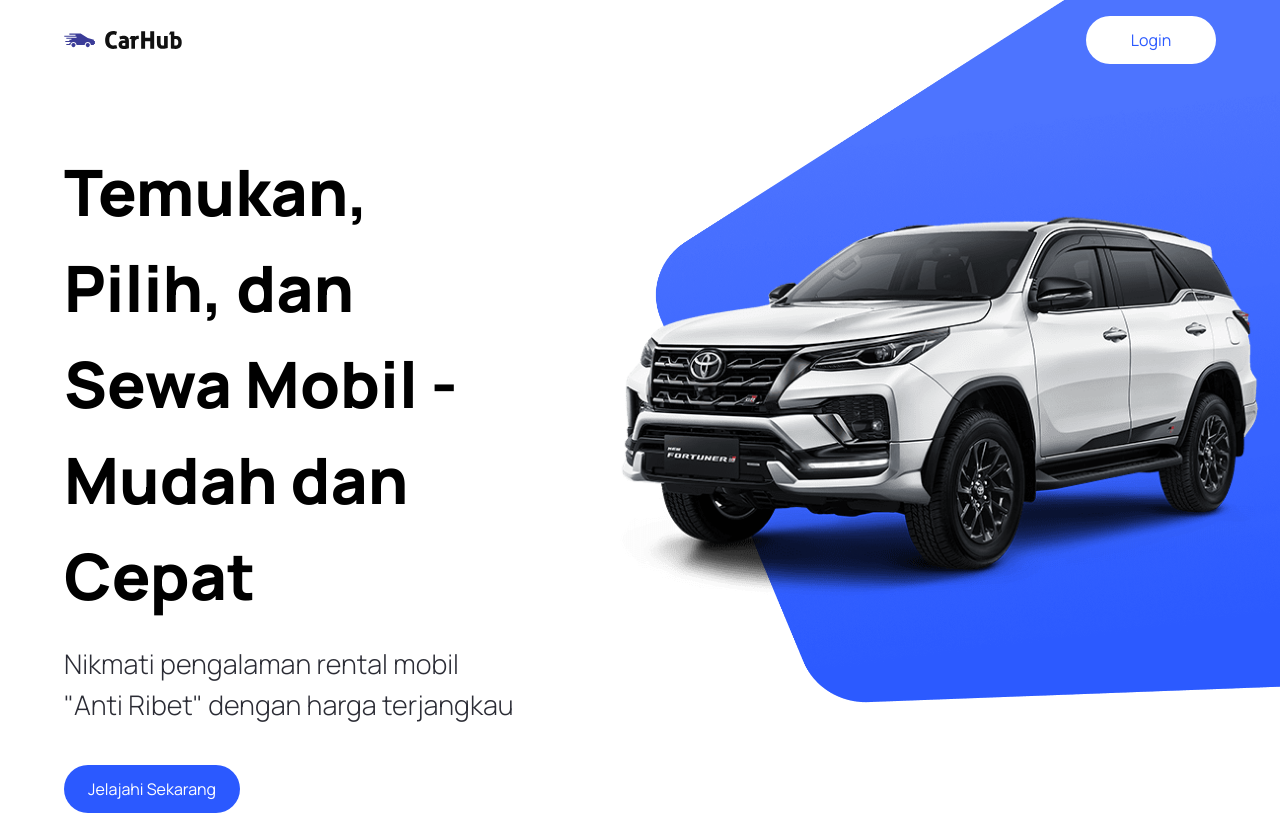
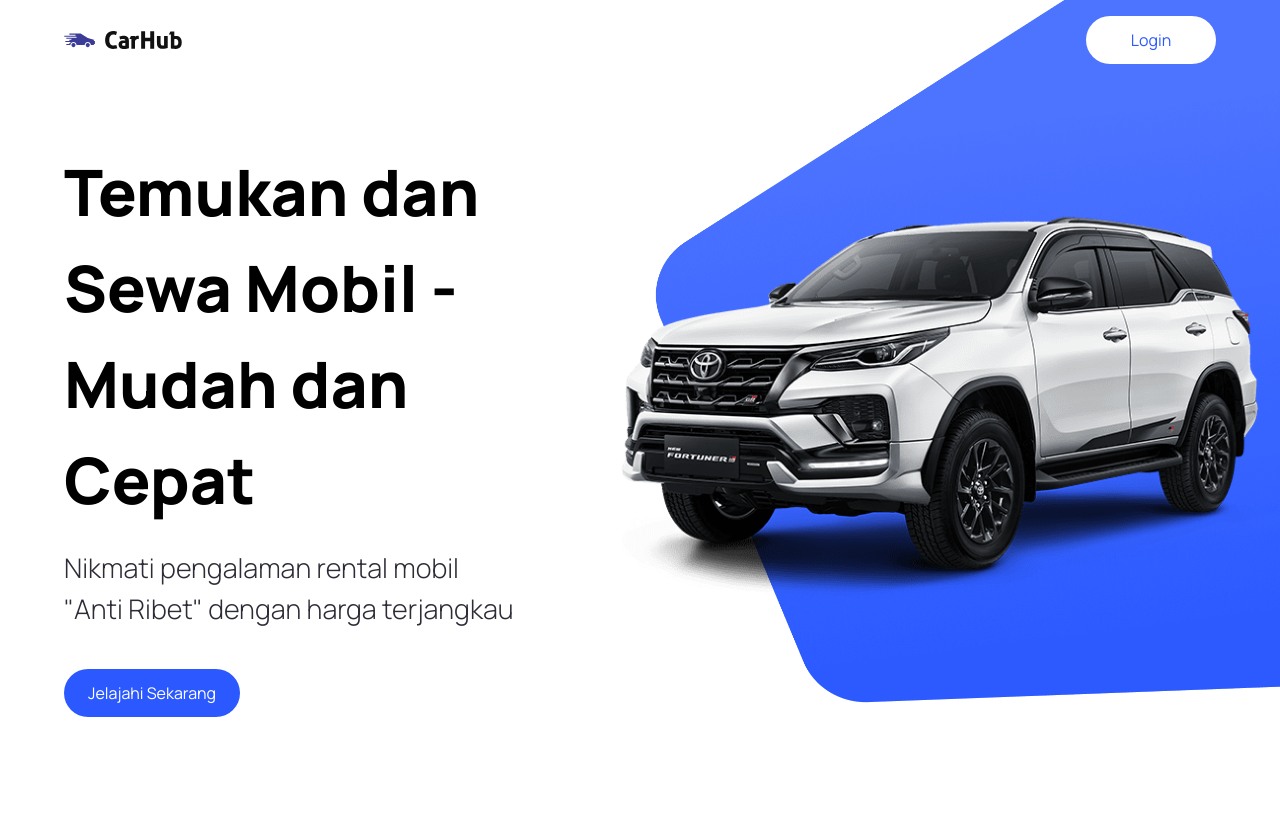
Before and after one commit to teguhwin8/rental_mobil, a Next.js app: page / in a window 1280 px wide. Shown: the top 815 px of the page. Built offline with nearby package versions, Linux system fonts and the light colour scheme.

Commit message:
wording hero

```diff
--- a/components/Hero.tsx
+++ b/components/Hero.tsx
@@ -10,7 +10,7 @@
     <div className="hero">
       <div className="flex-1 pt-36 padding-x">
         <h1 className="hero__title">
-          Temukan, Pilih, dan Sewa Mobil - Mudah dan Cepat
+          Temukan dan Sewa Mobil - Mudah dan Cepat
         </h1>
         <p className="hero__subtitle">
           Nikmati pengalaman rental mobil "Anti Ribet" dengan harga terjangkau
```
